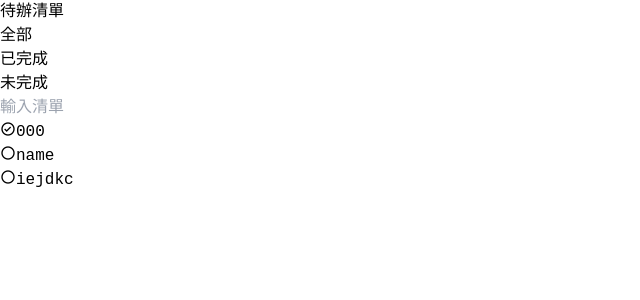
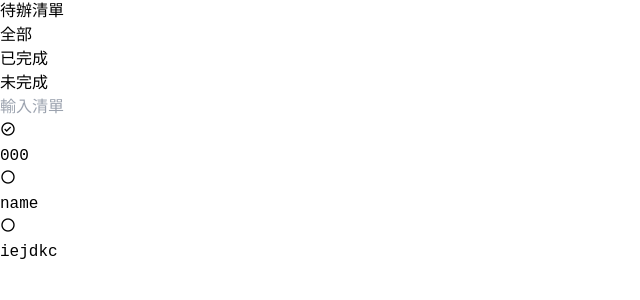
Before and after one commit to connectshark/vite-todo, a Vue app: page /#/ in a window 1280 px wide. Shown: the top 300 px of the page, without its empty margins (0-640 px from the left). Built offline with nearby package versions, Linux system fonts and the light colour scheme.

Commit message:
新增畫線樣式

```diff
--- a/src/components/listItem.vue
+++ b/src/components/listItem.vue
@@ -28,10 +28,10 @@ export default {
 
 <template>
 <li class="mx-auto w-4/5 bg-white rounded-2xl p-4 mb-4 transition hover:shadow-lg shadow-slate-400">
-  <p class="text-gray-700 text-2xl inline-block">
-    <span class="text-xl cursor-pointer" @click="modify">
-      <i class='bx bx-check-circle text-indigo-700' v-if="checked"></i>
-      <i class='bx bx-circle text-indigo-300' v-else></i>
-    </span>{{content}}</p>
+  <div class="text-xl cursor-pointer inline-block align-middle" @click="modify">
+    <i class='bx bx-check-circle text-indigo-700' v-if="checked"></i>
+    <i class='bx bx-circle text-indigo-300' v-else></i>
+  </div>
+  <p class="text-gray-700 text-2xl inline-block decoration-indigo-700" :class="{ 'line-through' : checked}">{{content}}</p>
 </li>
 </template>
```
